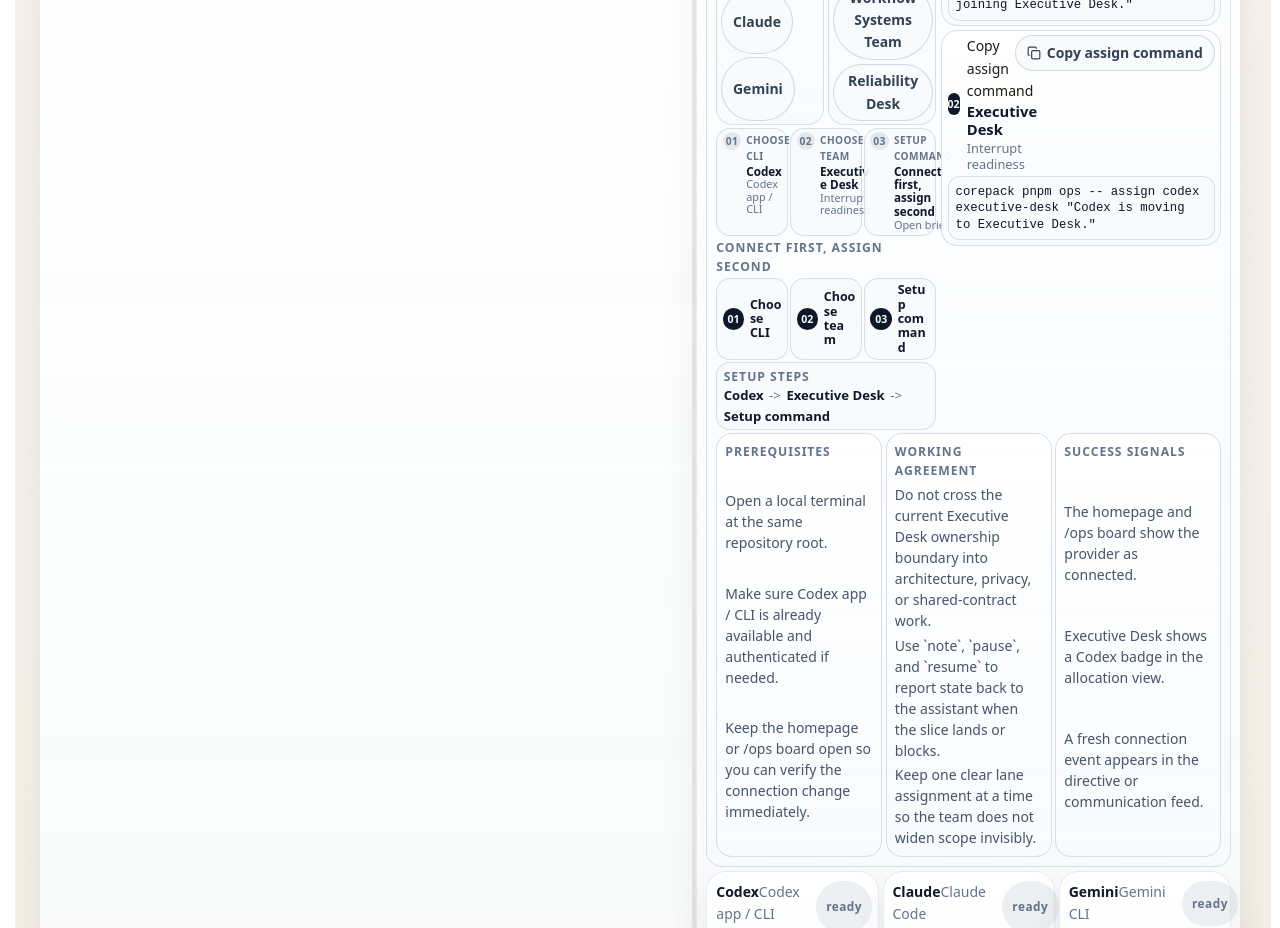
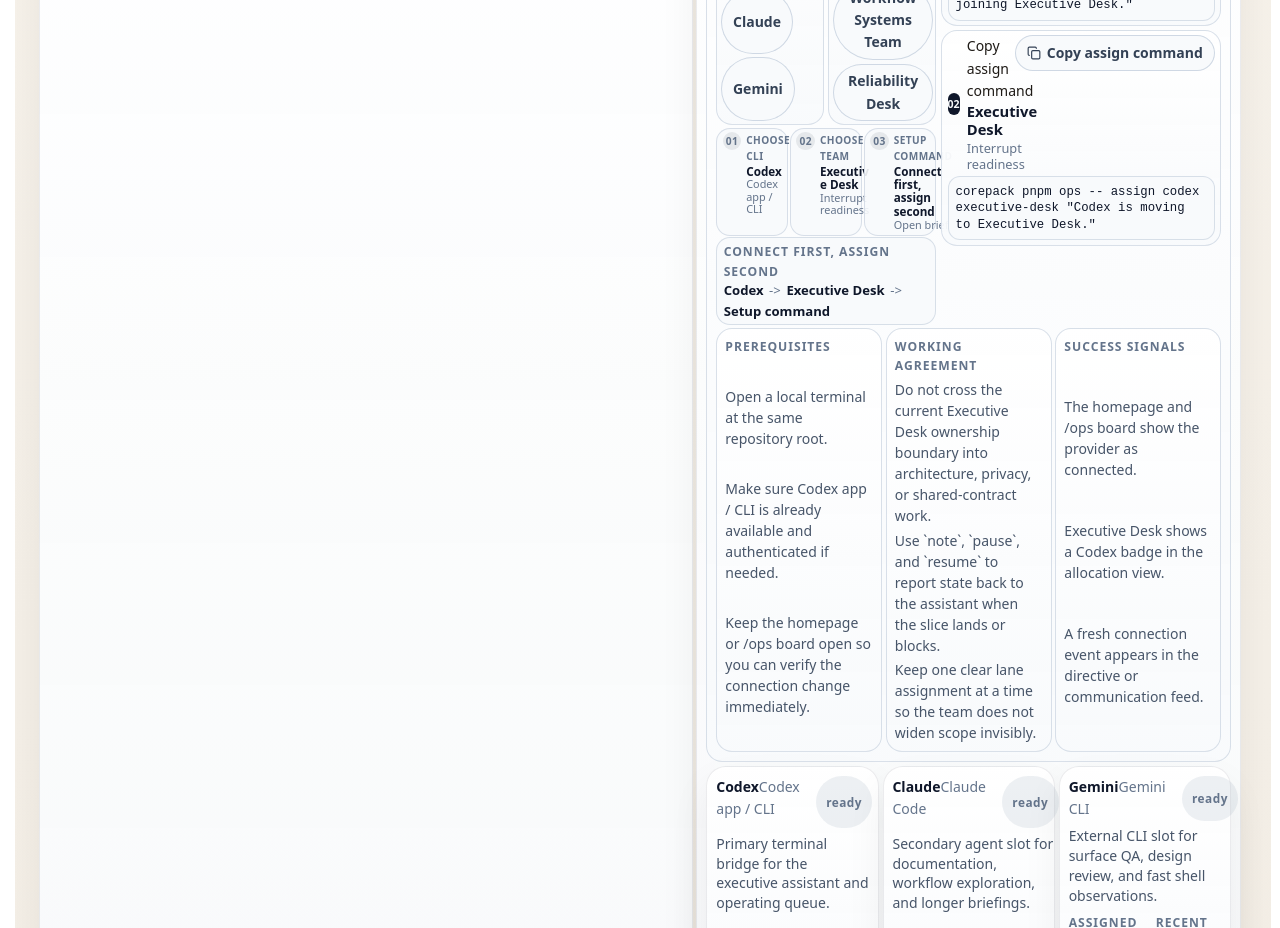
Before and after one commit to GongJae00/research-pages, a Next.js app in the folder apps/web/: page /en in a window 1280 px wide. Shown: the part 2120-3048 px from the top of the page. Built offline with nearby package versions, Linux system fonts and the light colour scheme; no server answers.

Commit message:
Autonomy batch 1387: shell-experience

```diff
--- a/apps/web/src/components/homepage-agent-control-section.module.css
+++ b/apps/web/src/components/homepage-agent-control-section.module.css
@@ -309,46 +309,17 @@
 
 .quickStartRail {
   display: grid;
-  gap: 0.12rem;
+  gap: 0.1rem;
   padding: 0;
 }
 
 .setupSummaryGrid {
   display: grid;
   grid-template-columns: repeat(3, minmax(0, 1fr));
-  gap: 0.12rem;
+  gap: 0.1rem;
 }
 
-.setupFlowRail,
-.setupFlowSteps {
-  display: grid;
-  gap: 0.12rem;
-}
-
-.setupFlowSteps {
-  grid-template-columns: repeat(3, minmax(0, 1fr));
-}
-
-.setupFlowStep {
-  display: grid;
-  grid-template-columns: auto minmax(0, 1fr);
-  align-items: center;
-  gap: 0.35rem;
-  min-width: 0;
-  padding: 0.24rem 0.34rem;
-  border: 1px solid rgba(203, 213, 225, 0.72);
-  border-radius: 14px;
-  background: rgba(248, 250, 252, 0.92);
-}
-
-.setupFlowStep strong {
-  color: #0f172a;
-  font-size: 0.78rem;
-  line-height: 1.15;
-  overflow-wrap: anywhere;
-}
-
-.setupScanBar {
+.setupFlowHeader {
   display: grid;
   gap: 0.08rem;
   min-width: 0;
@@ -783,7 +754,6 @@
   .heroInfoGrid,
   .providerMeta,
   .setupRail,
-  .setupFlowSteps,
   .setupPickerGrid,
   .setupCommands,
   .setupNotesGrid {
@@ -813,7 +783,7 @@
     border-radius: 14px;
   }
 
-  .setupScanBar {
+  .setupFlowHeader {
     width: 100%;
   }
 
--- a/apps/web/src/components/homepage-agent-control-section.tsx
+++ b/apps/web/src/components/homepage-agent-control-section.tsx
@@ -283,7 +283,6 @@ export function HomepageAgentControlSection({
         },
       ]
     : [];
-  const setupFlowSteps = [copy.chooseProvider, copy.chooseTeam, copy.setupCommand];
   const copyCommand = async (kind: "connect" | "assign") => {
     const value =
       kind === "connect" ? setupManifest?.commands.connect ?? "" : setupManifest?.commands.assign ?? "";
@@ -468,19 +467,8 @@ export function HomepageAgentControlSection({
                   </div>
                 </div>
               </div>
-              <div className={styles.setupFlowRail}>
+              <div className={styles.setupFlowHeader}>
                 <span className={styles.metaLabel}>{copy.commandOrder}</span>
-                <div className={styles.setupFlowSteps}>
-                  {setupFlowSteps.map((item, index) => (
-                    <div className={styles.setupFlowStep} key={item}>
-                      <span className={styles.commandStep}>{String(index + 1).padStart(2, "0")}</span>
-                      <strong>{item}</strong>
-                    </div>
-                  ))}
-                </div>
-              </div>
-              <div className={styles.setupScanBar}>
-                <span className={styles.metaLabel}>{copy.setupStepsLabel}</span>
                 <div className={styles.scanPath}>
                   <strong>{selectedProvider?.label ?? "-"}</strong>
                   <span aria-hidden="true">{"->"}</span>
```
